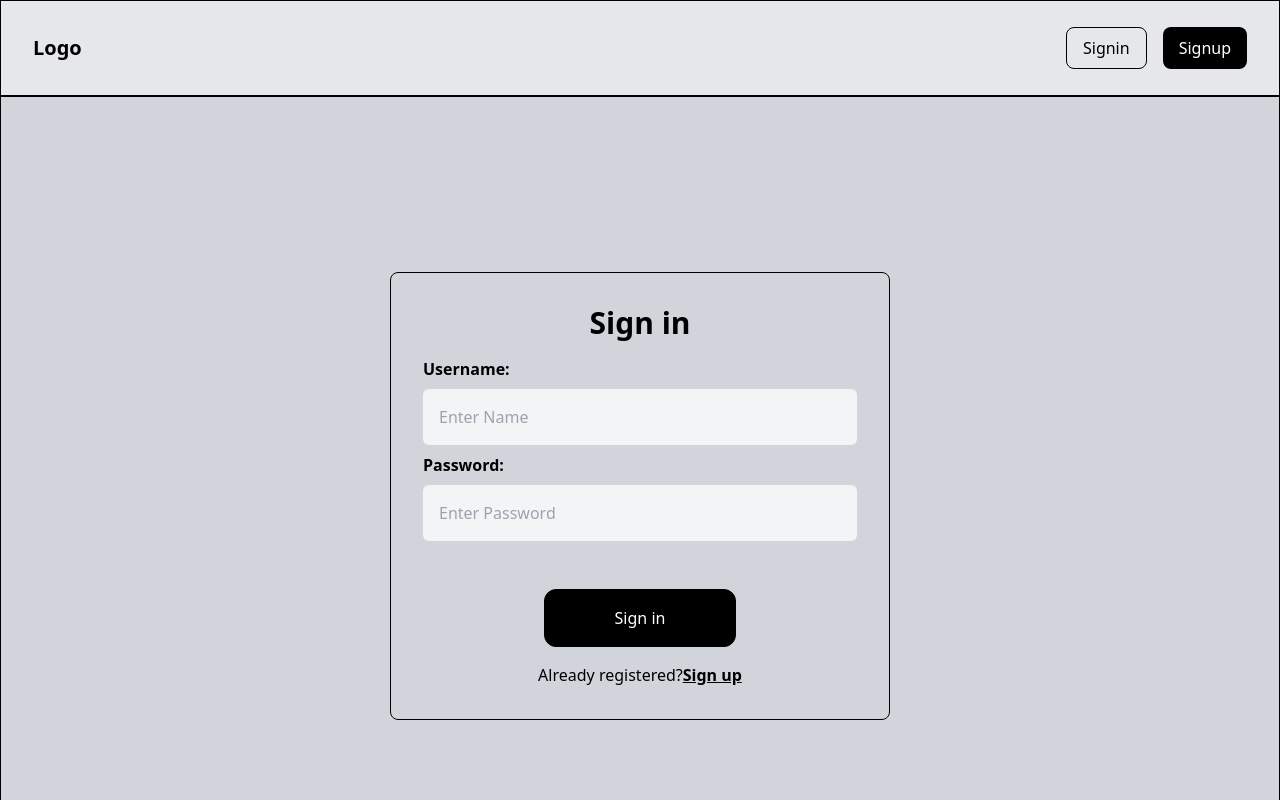
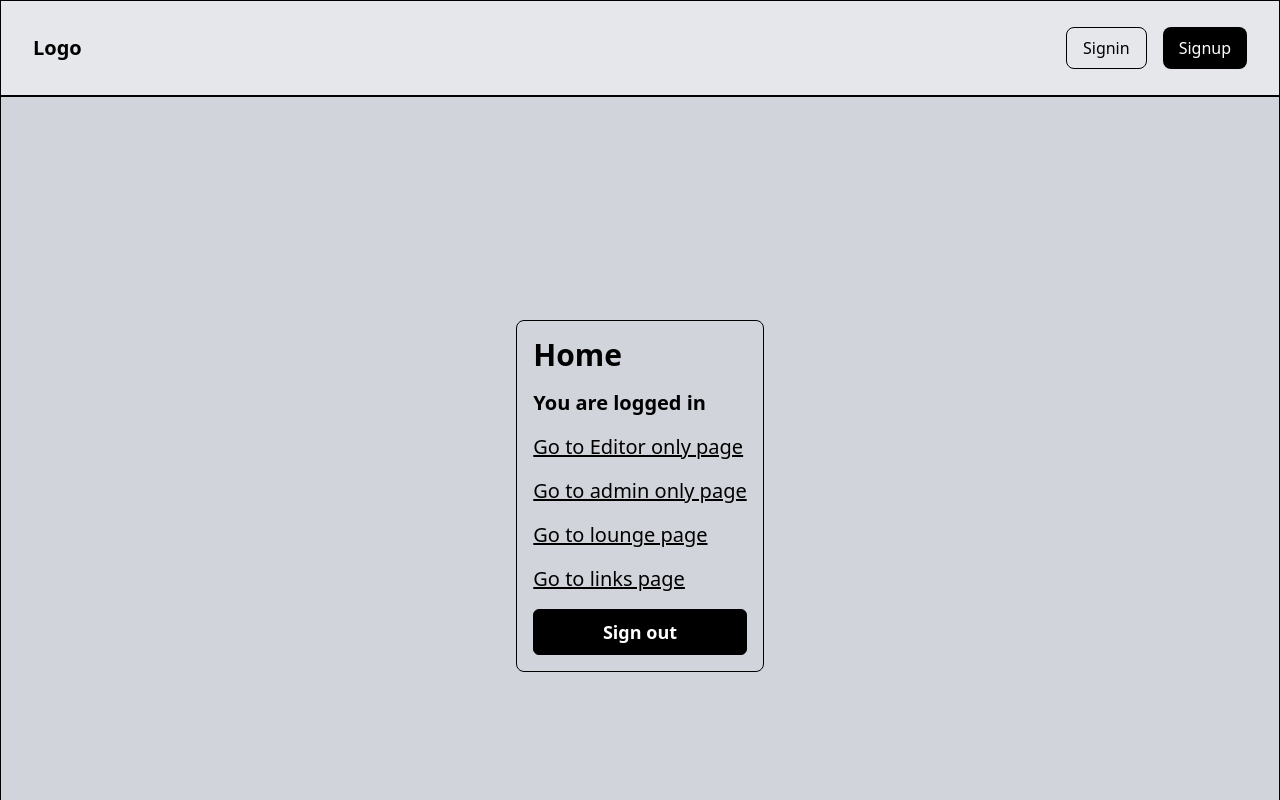
Before and after one commit to yashUcr773/MERN_with_Login_Starter_project, a React (Vite) app in the folder frontend/: page / in a window 1280 px wide. Before the commit this address led to /signin. Shown: the top 800 px of the page. Built offline with nearby package versions, Linux system fonts and the light colour scheme.

Commit message:
add pages to FE (unprotected)

```diff
--- /dev/null
+++ b/frontend/src/pages/Admin.tsx
@@ -0,0 +1,13 @@
+import { Link } from "react-router-dom";
+
+export function Admin() {
+    return (
+        <section className="border border-black flex flex-col gap-4 p-4 rounded-lg text-xl font-normal">
+            <h1 className="font-bold text-3xl">Admins Page</h1>
+            <p>You must have been assigned an Admin role.</p>
+            <div className="flexGrow">
+                <Link className="underline" to="/">Home</Link>
+            </div>
+        </section>
+    )
+}
--- /dev/null
+++ b/frontend/src/pages/Editor.tsx
@@ -0,0 +1,13 @@
+import { Link } from "react-router-dom";
+
+export function Editor() {
+    return (
+        <section className="border border-black flex flex-col gap-4 p-4 rounded-lg text-xl font-normal">
+            <h1 className="font-bold text-3xl">Editors Page</h1>
+            <p>You must have been assigned an Editor role.</p>
+            <div className="flexGrow">
+                <Link className="underline" to="/">Home</Link>
+            </div>
+        </section>
+    )
+}
--- /dev/null
+++ b/frontend/src/pages/Home.tsx
@@ -0,0 +1,20 @@
+import { Link, useNavigate } from "react-router-dom";
+
+export function Home() {
+
+    const navigate = useNavigate();
+
+    const logout = async () => {
+        navigate('/linkpage');
+    }
+
+    return <section className="border border-black flex flex-col gap-4 p-4 rounded-lg text-xl font-normal">
+        <h1 className="font-bold text-3xl">Home</h1>
+        <h3 className="font-semibold text-xl">You are logged in</h3>
+        <Link to="/editor" className="underline">Go to Editor only page</Link>
+        <Link to="/admin" className="underline">Go to admin only page</Link>
+        <Link to="/lounge" className="underline">Go to lounge page</Link>
+        <Link to="/linkpage" className="underline">Go to links page</Link>
+        <button onClick={() => logout()} className="border border-black bg-black text-white text-lg font-semibold p-2 px-4 rounded-md">Sign out</button>
+    </section>
+}
--- /dev/null
+++ b/frontend/src/pages/Layout.tsx
@@ -0,0 +1,7 @@
+import { Outlet } from "react-router-dom";
+
+export function Layout() {
+    return <main className="App bg-gray-300 border border-black h-[100vh] flex flex-row items-center justify-center">
+        <Outlet />
+    </main>
+}
--- /dev/null
+++ b/frontend/src/pages/LinkPage.tsx
@@ -0,0 +1,16 @@
+import { Link } from "react-router-dom";
+
+export function LinkPage() {
+    return (
+        <section className="border border-black flex flex-col gap-4 p-4 rounded-lg text-xl font-normal">
+            <h1 className="font-bold text-3xl">Links</h1>
+            <h3 className="font-bold text-2xl">Public</h3>
+            <Link to="/signin" className="underline" >Login</Link>
+            <Link to="/signup" className="underline" >Register</Link>
+            <h3 className="font-bold text-2xl">Private</h3>
+            <Link to="/" className="underline" >Home</Link>
+            <Link to="/editor" className="underline" >Editors Page</Link>
+            <Link to="/admin" className="underline" >Admin Page</Link>
+        </section>
+    )
+}
--- /dev/null
+++ b/frontend/src/pages/Lounge.tsx
@@ -0,0 +1,13 @@
+import { Link } from "react-router-dom";
+
+export function Lounge() {
+    return (
+        <section className="border border-black flex flex-col gap-4 p-4 rounded-lg text-xl font-normal">
+            <h1 className="font-bold text-3xl">Lounge Page</h1>
+            <p>Admins and Editors can hang out here.</p>
+            <div className="flexGrow">
+                <Link className="underline" to="/">Home</Link>
+            </div>
+        </section>
+    )
+}
--- a/frontend/src/pages/Main.tsx
+++ b/frontend/src/pages/Main.tsx
@@ -1,13 +1,36 @@
 import { Navigate, Route, Routes } from "react-router-dom";
 import { Signin } from "./Signin";
 import { Signup } from "./Signup";
+import { Layout } from "./Layout";
+import { LinkPage } from "./LinkPage";
+import { Unauthorized } from "./Unauthorized";
+import { Home } from "./Home";
+import { Editor } from "./Editor";
+import { Admin } from "./Admin";
+import { Lounge } from "./Lounge";
+import { Missing } from "./Missing";
 
 export function Main() {
-    return <main className="bg-gray-300 border border-black h-[100vh] flex flex-row items-center justify-center">
+    return (
         <Routes>
-            <Route path="/signup" element={<Signup />}></Route>
-            <Route path="/signin" element={<Signin />}></Route>
-            <Route path='*' element={<Navigate to="/signin" replace />}></Route>
+            <Route path="/" element={<Layout />}>
+
+                {/* public routes */}
+                <Route path='signin' element={<Signin />}></Route>
+                <Route path='signup' element={<Signup />}></Route>
+                <Route path='linkpage' element={<LinkPage />}></Route>
+                <Route path='unauthorized' element={<Unauthorized />}></Route>
+
+                {/* Protected */}
+                <Route path='/' element={<Home />}></Route>
+                <Route path='editor' element={<Editor />}></Route>
+                <Route path='admin' element={<Admin />}></Route>
+                <Route path='lounge' element={<Lounge />}></Route>
+
+                {/* Catch All */}
+                <Route path='*' element={<Missing />}></Route>
+
+            </Route>
         </Routes>
-    </main>
+    )
 }
--- /dev/null
+++ b/frontend/src/pages/Missing.tsx
@@ -0,0 +1,13 @@
+import { Link } from "react-router-dom";
+
+export function Missing() {
+    return (
+        <section className="border border-black flex flex-col gap-4 p-4 rounded-lg text-xl font-normal">
+            <h1 className="font-bold text-3xl">Oops!</h1>
+            <p>Page Not Found</p>
+            <div className="flexGrow">
+                <Link className="underline" to="/">Visit Our Homepage</Link>
+            </div>
+        </section>
+    )
+}
--- a/frontend/src/pages/Signin.tsx
+++ b/frontend/src/pages/Signin.tsx
@@ -32,6 +32,7 @@ export function Signin() {
             setIsLoggedIn(true)
             setAccessToken(accessToken)
             setUser(user)
+            navigate('/dashboard')
 
         } catch (e: any) {
             setIsLoggedIn(false)
--- a/frontend/src/pages/Signup.tsx
+++ b/frontend/src/pages/Signup.tsx
@@ -63,6 +63,7 @@ export function Signup() {
             setIsLoggedIn(true)
             setAccessToken(accessToken)
             setUser(user)
+            navigate('/dashboard')
 
         } catch (e: any) {
             setIsLoggedIn(false)
--- /dev/null
+++ b/frontend/src/pages/Unauthorized.tsx
@@ -0,0 +1,17 @@
+import { useNavigate } from "react-router-dom";
+
+export function Unauthorized() {
+    const navigate = useNavigate();
+
+    const goBack = () => navigate(-1);
+
+    return (
+        <section className="border border-black flex flex-col gap-4 p-4 rounded-lg text-xl font-normal">
+            <h1 className="font-bold text-3xl">Unauthorized</h1>
+            <p>You do not have access to the requested page.</p>
+            <div className="flexGrow">
+                <button className="border border-black bg-black text-white text-lg font-semibold p-2 px-4 rounded-md" onClick={goBack}>Go Back</button>
+            </div>
+        </section>
+    )
+}
```
Also changed, not shown: 1 other file (tests, documents, lock files or other folders).
